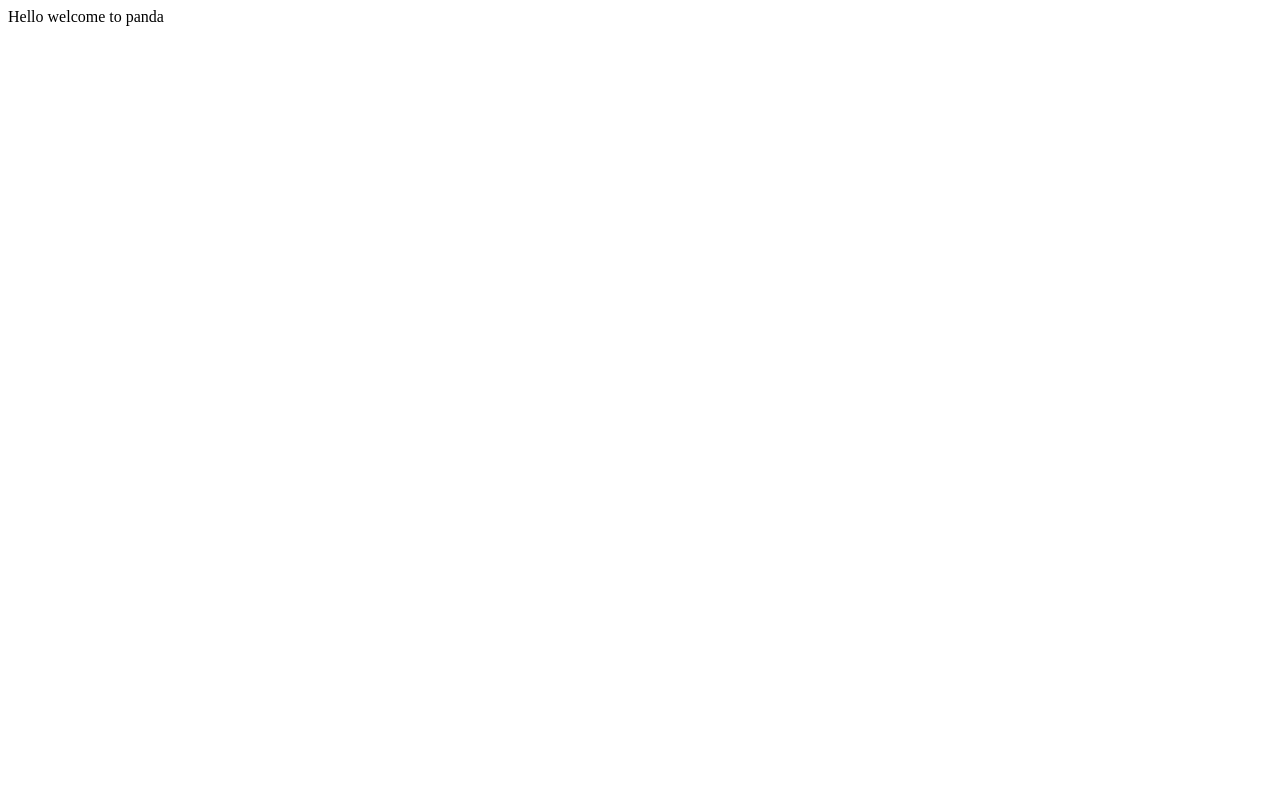
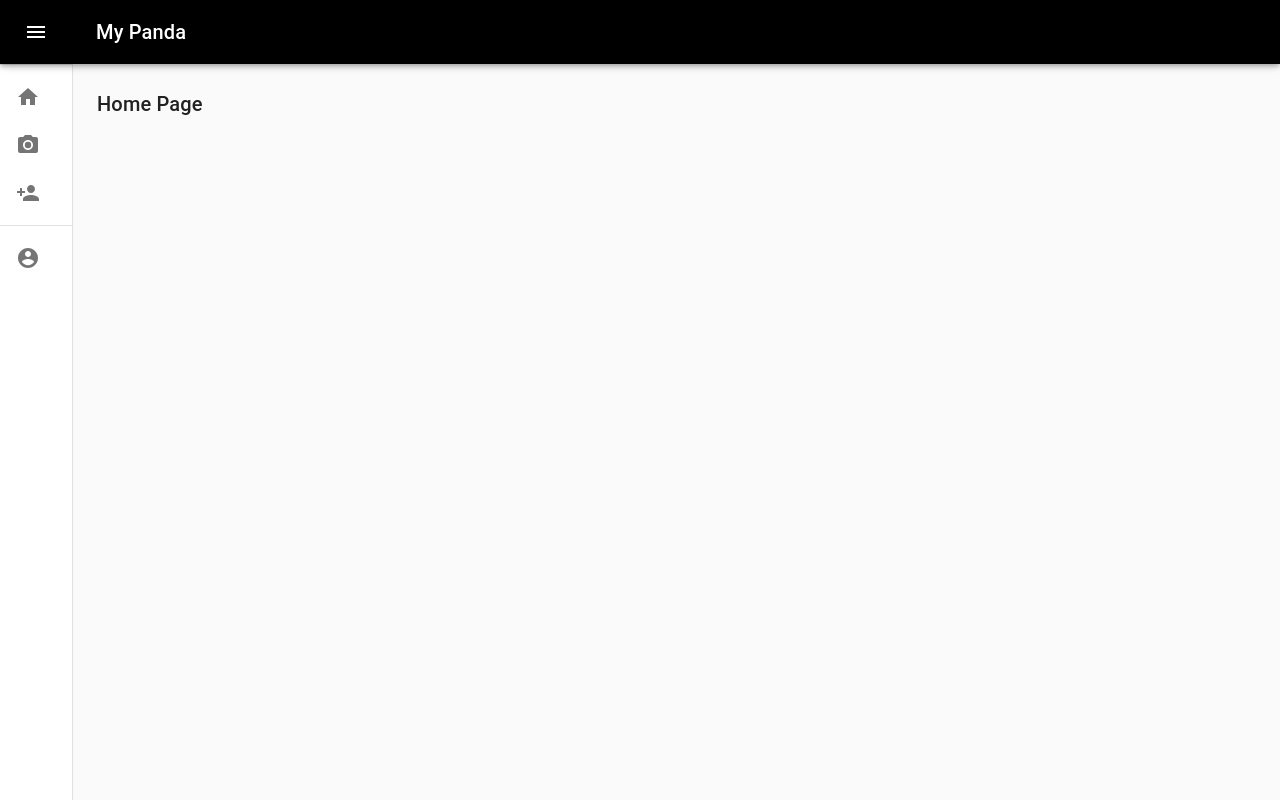
Before and after one commit to sebastien-blain/SOEN341-Instagram, a React (Create React App) app in the folder frontend/: page / in a window 1280 px wide. Built offline with nearby package versions, Linux system fonts and the light colour scheme.

Commit message:
TASK-39: Implement navigation page

```diff
--- a/frontend/package.json
+++ b/frontend/package.json
@@ -3,12 +3,16 @@
   "version": "0.1.0",
   "private": true,
   "dependencies": {
+    "@material-ui/core": "^4.9.1",
+    "@material-ui/icons": "^4.9.1",
     "@testing-library/jest-dom": "^4.2.4",
     "@testing-library/react": "^9.3.2",
     "@testing-library/user-event": "^7.1.2",
     "react": "^16.12.0",
     "react-dom": "^16.12.0",
-    "react-scripts": "3.3.0"
+    "react-router-dom": "^5.1.2",
+    "react-scripts": "3.3.0",
+    "typeface-roboto": "0.0.75"
   },
   "scripts": {
     "start": "react-scripts start",
--- a/frontend/src/App.js
+++ b/frontend/src/App.js
@@ -1,8 +1,9 @@
 import React from 'react';
+import MiniDrawer from './components/drawer';
 
 function App() {
   return (
-    <text>Hello welcome to panda</text>
+    <MiniDrawer />
   );
 }
 
--- /dev/null
+++ b/frontend/src/components/drawer.jsx
@@ -0,0 +1,232 @@
+import React, {Component} from 'react';
+import clsx from 'clsx';
+import { makeStyles, useTheme } from '@material-ui/core/styles';
+import Drawer from '@material-ui/core/Drawer';
+import AppBar from '@material-ui/core/AppBar';
+import Toolbar from '@material-ui/core/Toolbar';
+import List from '@material-ui/core/List';
+import CssBaseline from '@material-ui/core/CssBaseline';
+import Typography from '@material-ui/core/Typography';
+import Divider from '@material-ui/core/Divider';
+import IconButton from '@material-ui/core/IconButton';
+import MenuIcon from '@material-ui/icons/Menu';
+import ChevronLeftIcon from '@material-ui/icons/ChevronLeft';
+import ChevronRightIcon from '@material-ui/icons/ChevronRight';
+import ListItem from '@material-ui/core/ListItem';
+import ListItemIcon from '@material-ui/core/ListItemIcon';
+import ListItemText from '@material-ui/core/ListItemText';
+import HomeIcon from '@material-ui/icons/Home';
+import CameraAltIcon from '@material-ui/icons/CameraAlt';
+import PersonAddIcon from '@material-ui/icons/PersonAdd';
+import AccountCircleIcon from '@material-ui/icons/AccountCircle';
+
+import {BrowserRouter as Router, Switch, Route, Link} from 'react-router-dom';
+
+
+import HomePage from './home/homePage';
+
+const drawerWidth = 240;
+
+const useStyles = makeStyles(theme => ({
+  root: {
+    display: 'flex',
+  },
+  appBar: {
+    zIndex: theme.zIndex.drawer + 1,
+    transition: theme.transitions.create(['width', 'margin'], {
+      easing: theme.transitions.easing.sharp,
+      duration: theme.transitions.duration.leavingScreen,
+    }),
+  },
+  appBarShift: {
+    marginLeft: drawerWidth,
+    width: `calc(100% - ${drawerWidth}px)`,
+    transition: theme.transitions.create(['width', 'margin'], {
+      easing: theme.transitions.easing.sharp,
+      duration: theme.transitions.duration.enteringScreen,
+    }),
+  },
+  menuButton: {
+    marginRight: 36,
+  },
+  hide: {
+    display: 'none',
+  },
+  drawer: {
+    width: drawerWidth,
+    flexShrink: 0,
+    whiteSpace: 'nowrap',
+  },
+  drawerOpen: {
+    width: drawerWidth,
+    transition: theme.transitions.create('width', {
+      easing: theme.transitions.easing.sharp,
+      duration: theme.transitions.duration.enteringScreen,
+    }),
+  },
+  drawerClose: {
+    transition: theme.transitions.create('width', {
+      easing: theme.transitions.easing.sharp,
+      duration: theme.transitions.duration.leavingScreen,
+    }),
+    overflowX: 'hidden',
+    width: theme.spacing(7) + 1,
+    [theme.breakpoints.up('sm')]: {
+      width: theme.spacing(9) + 1,
+    },
+  },
+  toolbar: {
+    display: 'flex',
+    alignItems: 'center',
+    justifyContent: 'flex-end',
+    padding: theme.spacing(0, 1),
+    ...theme.mixins.toolbar,
+  },
+  content: {
+    flexGrow: 1,
+    padding: theme.spacing(3),
+  },
+}));
+
+export default function MiniDrawer() {
+  const classes = useStyles();
+  const theme = useTheme();
+  const [open, setOpen] = React.useState(false);
+
+  const handleDrawerOpen = () => {
+    setOpen(true);
+  };
+
+  const handleDrawerClose = () => {
+    setOpen(false);
+  };
+
+  return (
+    <Router>
+    <div className={classes.root}>
+      <CssBaseline />
+      <AppBar
+        position="fixed"
+        className={clsx(classes.appBar, {
+          [classes.appBarShift]: open,
+        })}
+      >
+        <Toolbar style={{backgroundColor:'black'}}>
+          <IconButton
+            color="inherit"
+            aria-label="open drawer"
+            onClick={handleDrawerOpen}
+            edge="start"
+            className={clsx(classes.menuButton, {
+              [classes.hide]: open,
+            })}
+          >
+            <MenuIcon />
+          </IconButton>
+          <Typography variant="h6" noWrap>
+            My Panda
+          </Typography>
+        </Toolbar>
+      </AppBar>
+      <Drawer
+        variant="permanent"
+        className={clsx(classes.drawer, {
+          [classes.drawerOpen]: open,
+          [classes.drawerClose]: !open,
+        })}
+        classes={{
+          paper: clsx({
+            [classes.drawerOpen]: open,
+            [classes.drawerClose]: !open,
+          }),
+        }}
+      >
+        <div className={classes.toolbar}>
+          <IconButton onClick={handleDrawerClose}>
+            {theme.direction === 'rtl' ? <ChevronRightIcon /> : <ChevronLeftIcon />}
+          </IconButton>
+        </div>
+        <Divider />
+        <List>
+          <Link to='/' style={{ textDecoration: 'none', color: 'black' }}>
+            <ListItem button key='Home' >
+              <ListItemIcon><HomeIcon /></ListItemIcon>
+              <ListItemText primary='Home'/>
+            </ListItem>
+          </Link>
+          <Link to='/upload' style={{ textDecoration: 'none', color: 'black' }}>
+            <ListItem button key='Upload'>
+              <ListItemIcon><CameraAltIcon /></ListItemIcon>
+              <ListItemText primary='Upload'/>
+            </ListItem>
+          </Link>
+          <Link to='/search' style={{ textDecoration: 'none', color: 'black' }}>
+            <ListItem button key='Search'>
+              <ListItemIcon><PersonAddIcon /></ListItemIcon>
+              <ListItemText primary='Search'/>
+            </ListItem>
+          </Link>
+        </List>
+        <Divider />
+        <List>
+          <Link to='/account' style={{ textDecoration: 'none', color: 'black' }}>
+            <ListItem button key='Account'>
+              <ListItemIcon><AccountCircleIcon /></ListItemIcon>
+              <ListItemText primary='Account'/>
+            </ListItem>
+          </Link>
+        </List>
+      </Drawer>
+      <main className={classes.content}>
+        <div className={classes.toolbar} />
+            <Switch>
+              <Route path='/' exact component={Home}/>
+              <Route path='/search' component={Search}/>
+              <Route path='/upload' component={Upload}/>
+              <Route path='/account' component={Account}/>
+            </Switch>
+      </main>
+    </div>
+    </Router>
+  );
+}
+
+class Home extends Component {
+  render() {
+    return (
+      <Typography variant="h6" noWrap>
+          Home Page
+      </Typography>
+    );
+  }
+}
+
+class Search extends Component {
+  render() {
+    return (
+      <Typography variant="h6" noWrap>
+          Search Page
+      </Typography>
+    );
+  }
+}
+
+class Upload extends Component {
+  render() {
+    return (
+      <Typography variant="h6" noWrap>
+          Upload Page
+      </Typography>
+    );
+  }
+}
+
+class Account extends Component {
+  render() {
+    return (
+      <Typography variant="h6" noWrap>
+          Account Page
+      </Typography>
+    );
+  }
+}
--- /dev/null
+++ b/frontend/src/components/home/homePage.jsx
@@ -0,0 +1,12 @@
+import React, {Component} from 'react';
+import Typography from '@material-ui/core/Typography';
+
+export default class HomePage extends Component {
+  render() {
+    return (
+    <Typography variant="h6" noWrap>
+        Home Page
+    </Typography>
+    );
+  }
+}
```
Also changed, not shown: frontend/src/components/login/loginPage.jsx (added), 1 other file (tests, documents, lock files or other folders).
